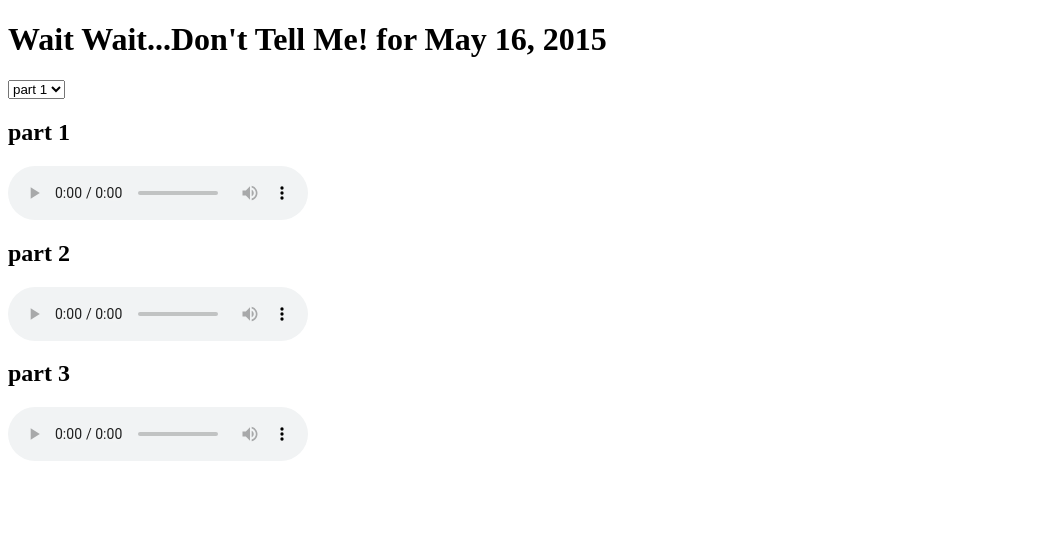
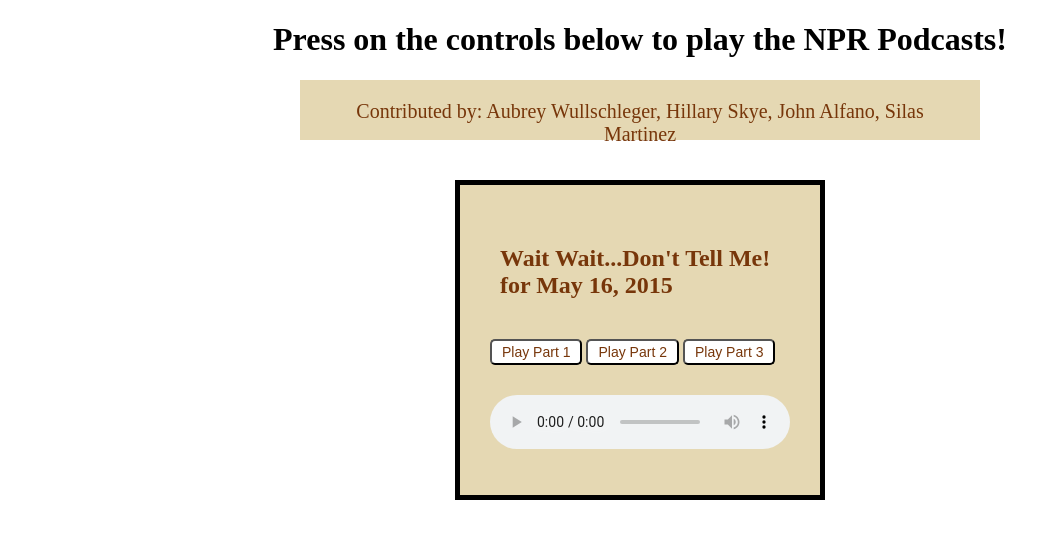
Before and after one commit to alf027/audio_fun, a plain HTML site: page index.html in a window 1280 px wide. Shown: the whole page, without its empty margins (0-1059 px from the left). Drawn offline with Linux system fonts and the light colour scheme.

Commit message:
Created a podcast

```diff
--- a/index.html
+++ b/index.html
@@ -6,17 +6,21 @@
 	<title>podcast player</title>
 </head>
 <body>
-	<h1>Wait Wait...Don't Tell Me! for May 16, 2015</h1>
-	<select name="partSelect" id="partSelect">
-		<option value="part 1"> part 1</option>
-		<option value="part 2"> part 2</option>
-	</select>
-	<h2>part 1</h2>
-	<audio src="http://pd.npr.org/anon.npr-mp3/npr/waitwait/2015/05/20150516_waitwait_01.mp3" preload="auto" controls></audio>
-	<h2>part 2</h2>
-	<audio src="http://pd.npr.org/anon.npr-mp3/npr/waitwait/2015/05/20150516_waitwait_02.mp3" preload="auto" controls></audio>
-	<h2>part 3</h2>
-	<audio src="http://pd.npr.org/anon.npr-mp3/npr/waitwait/2015/05/20150516_waitwait_03.mp3" preload="auto" controls></audio>
-	<footer><script src='app.js'></script></footer>
+	<div class="header">
+	<h1>Press on the controls below to play the NPR Podcasts!</h1>
+		<p>Contributed by:  Aubrey Wullschleger, Hillary Skye, John Alfano, Silas Martinez</p>
+</div>
+	<div class="player-box">
+		<h2>Wait Wait...Don't Tell Me! for May 16, 2015</h2>
+
+		<button id='part1'>Play Part 1</button>
+		<button id='part2'>Play Part 2</button>
+		<button id='part3'>Play Part 3</button>
+		<audio id = 'player' src="http://pd.npr.org/anon.npr-mp3/npr/waitwait/2015/05/20150516_waitwait_01.mp3" preload="auto" controls></audio>
+	</div>
+	<footer>
+	</footer>
+
+	<script src='app.js'></script>
 </body>
 </html>
--- a/style.css
+++ b/style.css
@@ -1,3 +1,54 @@
+/* *, *:before, *:after {
+	box-sizing: border-box;
+}
+ */
+body {
+	display: block;
+  margin: 0 auto;
+}
+.header {
+	margin-bottom: 40px;
+}
+.header p {
+	font-size: 20px;
+}
+.player-box {
+	display: block;
+  margin: 0 auto;
+  background-color: #e5d8b3;
+  color: #77360a;
+  width: 300px;
+  height: 250px;
+  border: 5px solid black;
+  padding: 30px;
+}
+h1 {
+  text-align: center;
+}
+h2 {
+	padding: 10px;
+	margin-bottom: 30px;
+}
+button {
+	border-radius: 5px;
+	padding: 3px 10px;
+	color: #77360a;
+	font-size: 14px;
+	background: #fff;
+
+}
 audio {
 	display: block;
+	margin-top: 30px;
 }
+p {
+	padding: 20px;
+	margin-bottom: 30px;
+	font-size: 16px;
+	width: 50%;
+	margin: 0 auto;
+	background: #e5d8b3;
+	color: #77360a;
+	height: 20px;
+	text-align: center;
+ }
```
